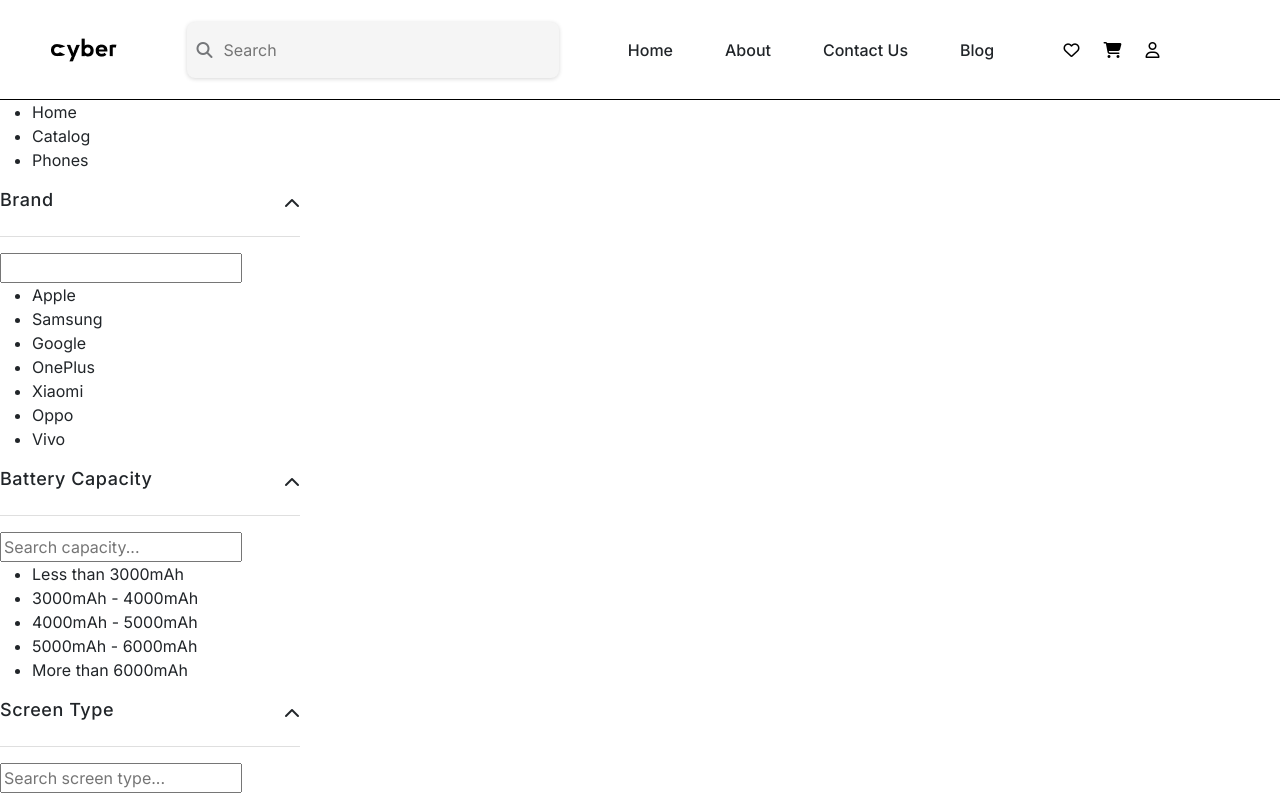
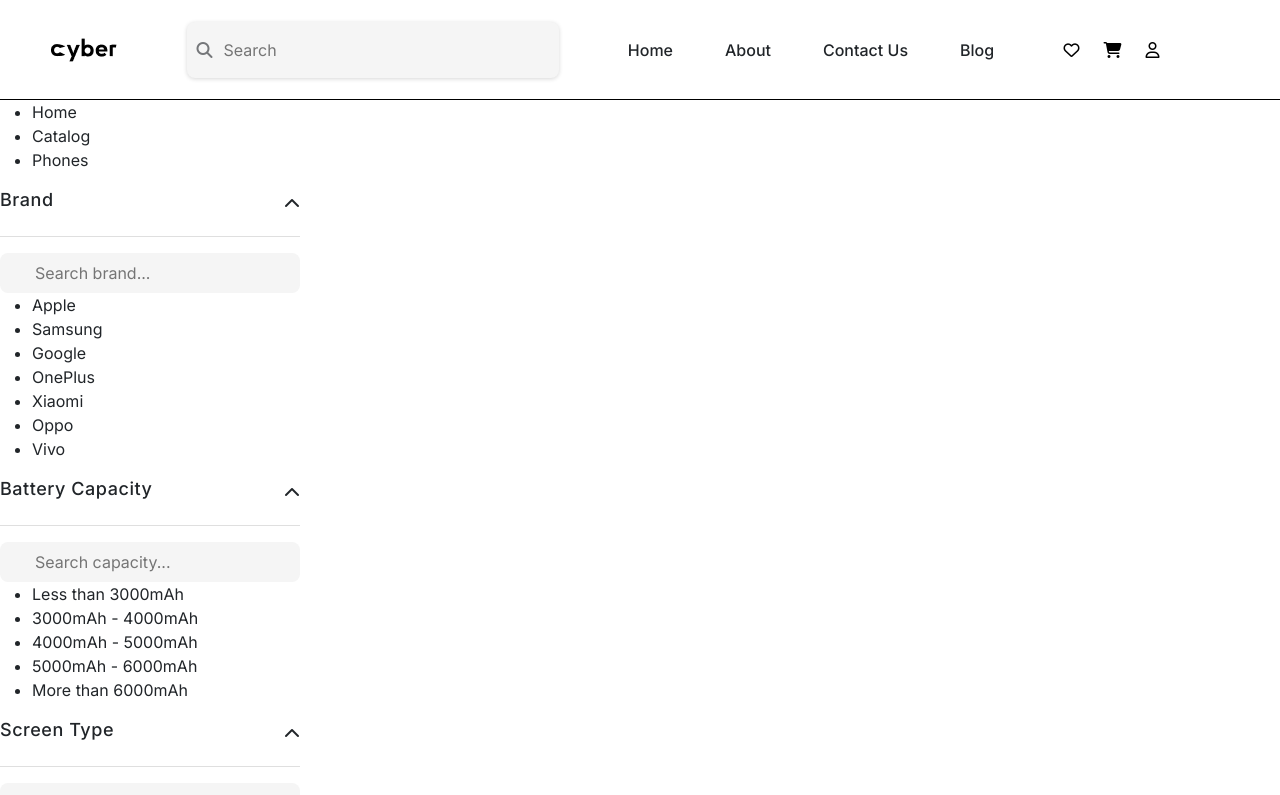
Before and after one commit to Mariii209/cyber-store, a React (Create React App) app: page /products/Phones in a window 1280 px wide. Shown: the top 795 px of the page. Built offline with nearby package versions, Linux system fonts and the light colour scheme.

Commit message:
Add brand search input and style form input in SideFilter
- Replaced brand search input with one that includes placeholder text for better UX.
- Styled form input in SideFilter.css: added padding, border-radius, background color, and removed outline.

```diff
--- a/src/HomeSection/ProductPage/Brand.js
+++ b/src/HomeSection/ProductPage/Brand.js
@@ -9,7 +9,7 @@
       </div>
       <hr />
       <form>
-        <input type="search" name="" id="" />
+        <input type="search" placeholder="Search brand..." />
       </form>
       <div className="BrandList">
         <ul>
--- a/src/HomeSection/ProductPage/SideFilter.css
+++ b/src/HomeSection/ProductPage/SideFilter.css
@@ -19,3 +19,13 @@
 .SideFilter hr {
   color: gray;
 }
+
+.SideFilter form input {
+  width: 100%;
+  height: 40px;
+  padding: 8px 8px 8px 35px;
+  border: none;
+  border-radius: 8px;
+  background-color: #f5f5f5;
+  outline: none;
+}
```
